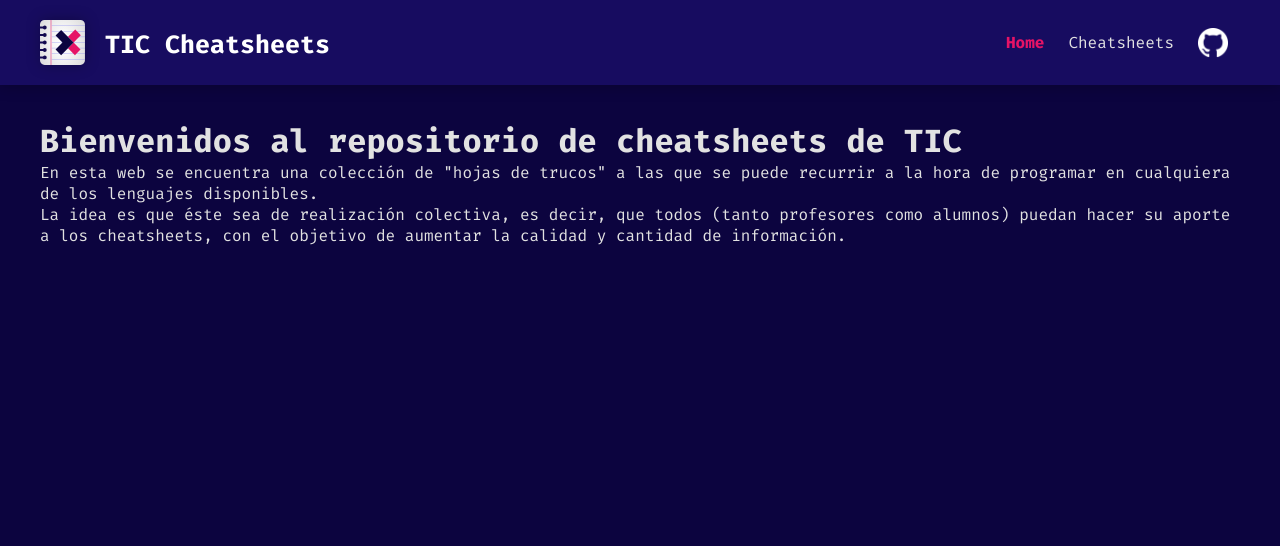
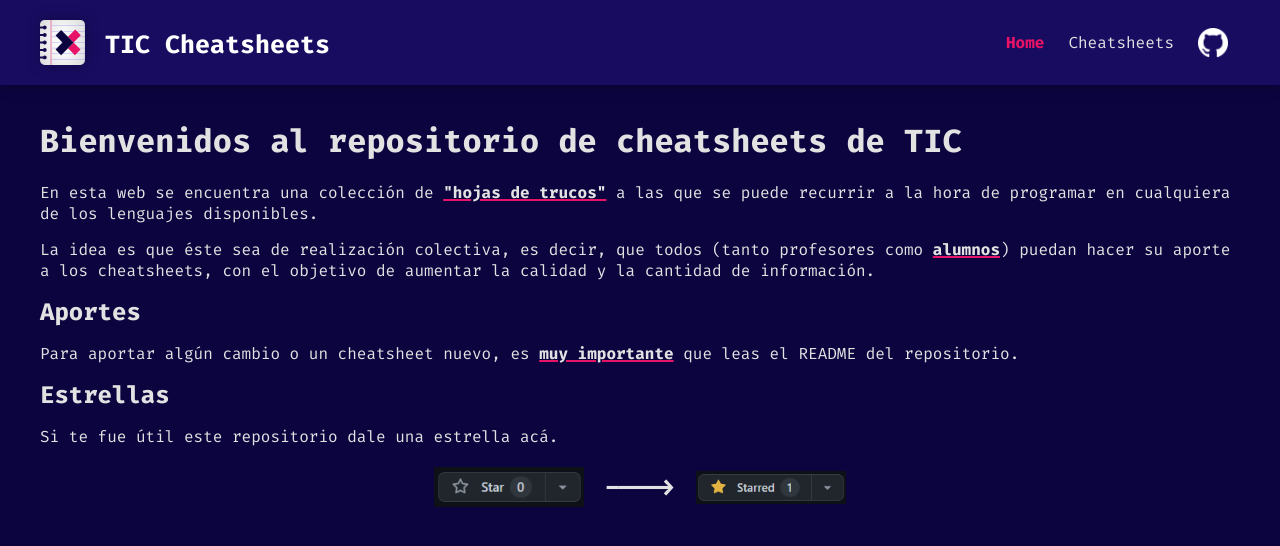
Before and after one commit to nachovigilante/cheatsheets, a Next.js app: page / in a window 1280 px wide. Shown: the top 546 px of the page. Built offline with nearby package versions, Linux system fonts and the light colour scheme.

Commit message:
feat(Home): Added content and style to home page

```diff
--- a/pages/index.module.scss
+++ b/pages/index.module.scss
@@ -1,6 +1,42 @@
 .home {
     padding: 120px 0px;
 
+    h1 {
+        margin: 0 0 20px;
+    }
+
+    p {
+        margin: 15px 0;
+
+        strong {
+            text-decoration: underline;
+            text-decoration-color: var(--acc-color);
+            text-decoration-thickness: 2px;
+        }
+    }
+
+    .star {
+        display: flex;
+        justify-content: center;
+        align-items: center;
+
+        h2 {
+            margin: 0 20px;
+        }
+
+        .image {
+            width: 150px;
+            height: 50px;
+            background-image: url(/assets/images/starred.png);
+            background-size: contain;
+            background-repeat: no-repeat;
+            background-position: center;
+
+            &:first-of-type {
+                background-image: url(/assets/images/star.png);
+            }
+        }
+    }
 
     @media screen and (max-width: 1200px) {
         padding: 120px 50px;
--- a/pages/index.tsx
+++ b/pages/index.tsx
@@ -1,7 +1,6 @@
 import type { NextPage } from "next";
 import styles from "./index.module.scss";
 import Head from "next/head";
-import Sheet from "../components/utils/Sheet";
 
 const Home: NextPage = () => {
     return (
@@ -11,16 +10,51 @@ const Home: NextPage = () => {
             </Head>
             <h1>Bienvenidos al repositorio de cheatsheets de TIC</h1>
             <p>
-                En esta web se encuentra una colección de &quot;hojas de
-                trucos&quot; a las que se puede recurrir a la hora de programar
-                en cualquiera de los lenguajes disponibles.
+                En esta web se encuentra una colección de{" "}
+                <strong>&quot;hojas de trucos&quot;</strong> a las que se puede
+                recurrir a la hora de programar en cualquiera de los lenguajes
+                disponibles.
             </p>
             <p>
                 La idea es que éste sea de realización colectiva, es decir, que
-                todos (tanto profesores como alumnos) puedan hacer su aporte a
-                los cheatsheets, con el objetivo de aumentar la calidad y
-                cantidad de información.
+                todos (tanto profesores como <strong>alumnos</strong>) puedan
+                hacer su aporte a los cheatsheets, con el objetivo de aumentar
+                la calidad y la cantidad de información.
             </p>
+
+            <h2>Aportes</h2>
+
+            <p>
+                Para aportar algún cambio o un cheatsheet nuevo, es{" "}
+                <strong>muy importante</strong> que leas el{" "}
+                <a
+                    href="https://github.com/nachovigilante/cheatsheets#readme"
+                    target="_blank"
+                    rel="noopener noreferrer"
+                >
+                    README
+                </a>{" "}
+                del repositorio.
+            </p>
+
+            <h2>Estrellas</h2>
+
+            <p>
+                Si te fue útil este repositorio dale una estrella{" "}
+                <a
+                    href="https://github.com/nachovigilante/cheatsheets"
+                    target="_blank"
+                    rel="noopener noreferrer"
+                >
+                    acá
+                </a>
+                .
+            </p>
+            <div className={styles["star"]}>
+                <div className={styles["image"]} />
+                <h2> ----&gt; </h2>
+                <div className={styles["image"]} />
+            </div>
         </div>
     );
 };
```
Also changed, not shown: public/assets/images/star.png (added), public/assets/images/starred.png (added).
